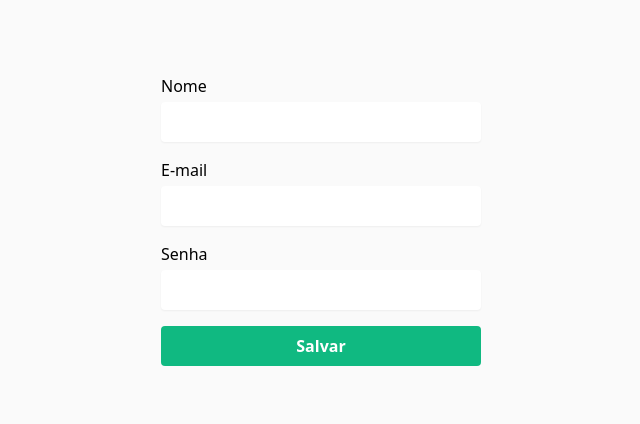
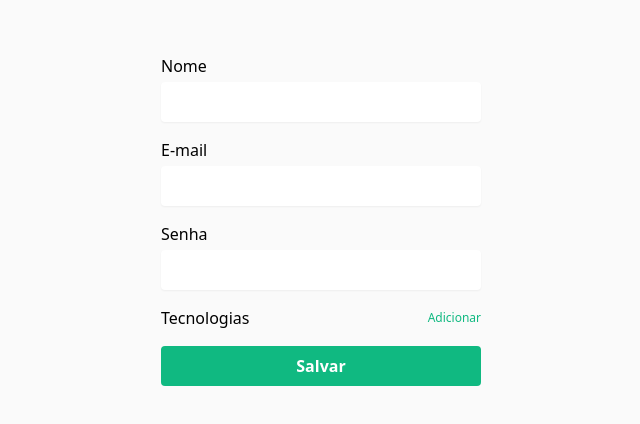
Before and after one commit to LFeli/React-Playground, a React (Vite) app in the folder Forms-Avancados-React/: page / in a window 1280 px wide. Shown: the part 160-584 px from the top of the page, without its empty margins (319-959 px from the left). Built offline with nearby package versions, Linux system fonts and the light colour scheme.

Commit message:
feat: starting to use fieldArray

```diff
--- a/Forms-Avancados-React/src/App.tsx
+++ b/Forms-Avancados-React/src/App.tsx
@@ -1,5 +1,5 @@
 import { useState } from 'react';
-import { useForm } from 'react-hook-form'
+import { useForm, useFieldArray } from 'react-hook-form'
 import { z } from "zod";
 import { zodResolver } from '@hookform/resolvers/zod'
 
@@ -20,6 +20,10 @@
     }, 'O email precisa ser do @teste'),
   password: z.string()
     .min(6, 'A senha precisa de no mínimo 6 caracteres'),
+  techs: z.array(z.object({
+    title: z.string().nonempty('O titulo e obrigatório'),
+    knowledge: z.coerce.number().min(1).max(100),
+  }))
 })
 
 type CreateUserFormData = z.infer<typeof CreateUserFormSchema>
@@ -30,10 +34,20 @@
   const {
     register,
     handleSubmit,
-    formState: { errors }
+    formState: { errors },
+    control
   } = useForm<CreateUserFormData>({
     resolver: zodResolver(CreateUserFormSchema),
   })
+
+  const { fields, append, remove } = useFieldArray({
+    control,
+    name: 'techs',
+  })
+
+  function addNewTech(){
+    append({title: '', knowledge: 0})
+  }
 
   function createUser(data: any){
     setOutput(JSON.stringify(data, null, 2))
@@ -76,6 +90,41 @@
         {errors.password && <span>{errors.password.message}</span> }
       </div>
 
+      <div className="flex flex-col gap-1">
+        <label htmlFor="" className='flex items-center justify-between'>
+          Tecnologias
+
+          <button type='button' onClick={addNewTech} className='text-emerald-500 text-xs'>Adicionar</button>
+        </label>
+
+      </div>
+
+      {fields.map((field, index) => {
+        return(
+          <div className='flex gap-4' key={field.id}>
+            <div className='flex flex-1 flex-col gap-1'>
+              <input
+                type="text"
+                className="border boder-zinc-300 shadow-sm rounded h-10 px-3 dark:bg-zinc-900 text-white border-none"
+                {...register(`techs.${index}.title`)}
+              />
+
+              {errors.techs?.[index]?.title && <span>{errors.techs?.[index]?.title?.message}</span> }
+            </div>
+
+            <div className='flex flex-1 flex-col gap-1'>
+              <input
+                type="number"
+                className="w-16 border boder-zinc-300 shadow-sm rounded h-10 px-3 dark:bg-zinc-900 text-white border-none"
+                {...register(`techs.${index}.knowledge`)}
+              />
+
+              {errors.techs?.[index]?.knowledge && <span>{errors.techs?.[index]?.knowledge?.message}</span> }
+            </div>
+          </div>
+        )
+      })}
+
       <button
       type="submit"
       className="bg-emerald-500 rounded font-semibold text-white h-10 hover:bg-emerald-600 transition-colors"
```
